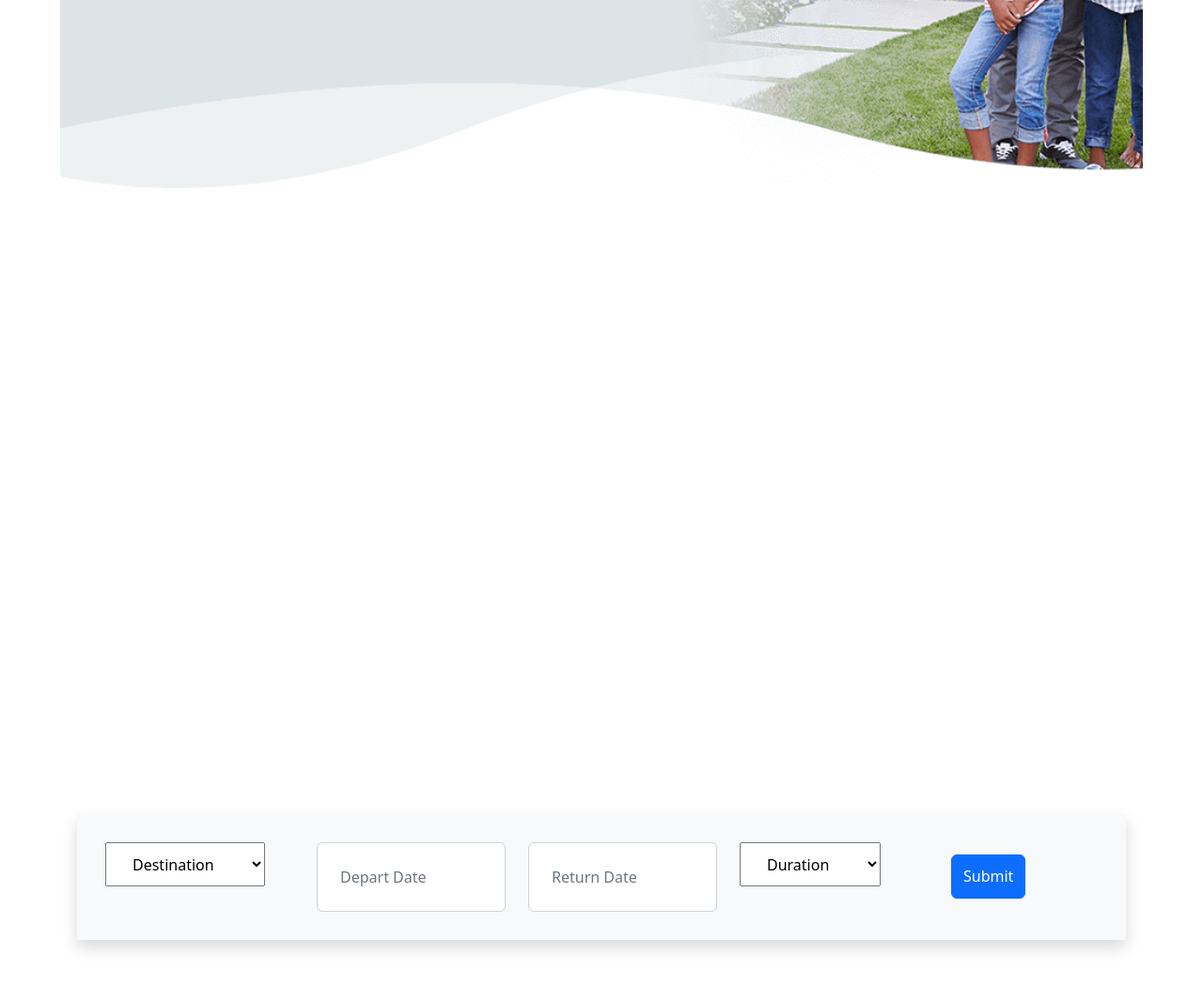
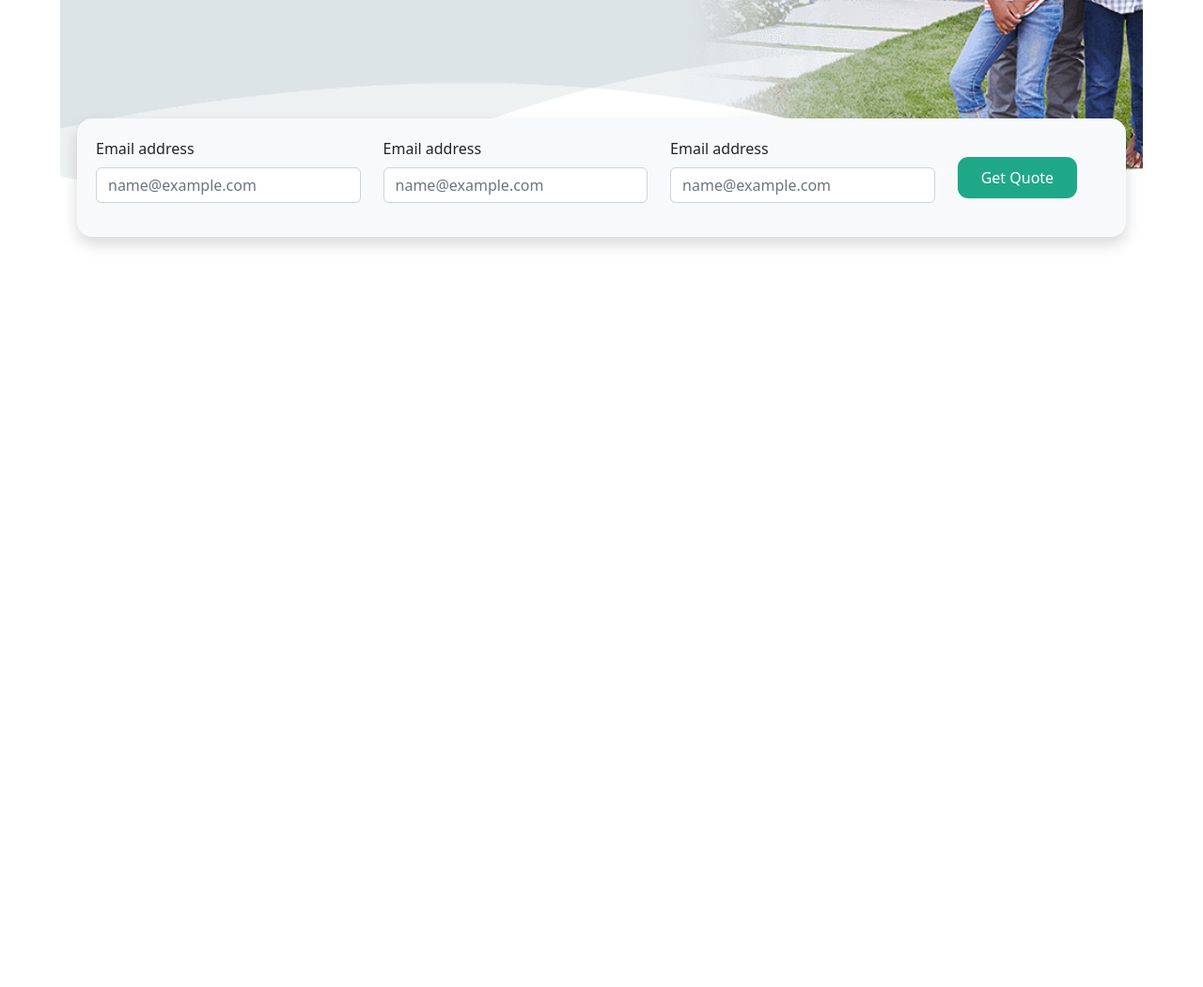
Before and after one commit to devshakibhasan/insurance, a plain HTML site: page index.html in a window 1280 px wide. Shown: the part 520-1570 px from the top of the page at 94% size. After the commit the page ends 868 px from the top, so only its background shows below. Drawn offline with nearby package versions, Linux system fonts and the light colour scheme.

Commit message:
update getQuote

```diff
--- a/css/style.css
+++ b/css/style.css
@@ -124,12 +124,33 @@
 }
 
 
+.getQuote {
+    margin-top: -5em;
+    position: relative;
+
+}
+
+.getQuote button {
+    border: none;
+    outline: 0;
+    display: inline-block;
+    padding: 10px 25px;
+    color: #fff;
+    background-color: #1FA888;
+
+    text-align: center;
+    cursor: pointer;
+    border-radius: .7em;
+}
+
+.getQuote button:hover {
+    background-color: #0A384C;
+    color: white;
+}
 
 @media (max-width: 970px) {
-
     .navbar {
         padding: 1em 0em 1em 0em;
-
     }
 
     .homeBanner {
@@ -142,16 +163,12 @@
         background-position: center;
         background-size: cover;
         position: relative;
-
     }
-
 }
 
 
 
 @media (max-width: 1328px) {
-
-
     .homeBanner-text {
         text-align: center;
         position: absolute;
@@ -161,17 +178,7 @@
     }
 
     .homeBanner-text h1 {
-
         font-size: 2.5em;
         color: #234656;
-
     }
 }
-
-@media (min-width: 768px) {
-    .booking {
-        position: relative;
-        margin-top: 660px !important;
-        z-index: 1;
-    }
-}
--- a/index.html
+++ b/index.html
@@ -65,57 +65,47 @@
     </section>
 
 
-<!-- Booking Start -->
-<div class="container-fluid booking  pb-5">
-    <div class="container pb-5">
-        <div class="bg-light shadow" style="padding: 30px;">
-            <div class="row align-items-center" style="min-height: 60px;">
-                <div class="col-md-10">
-                    <div class="row">
-                        <div class="col-md-3">
-                            <div class="mb-3 mb-md-0">
-                                <select class="custom-select px-4" style="height: 47px;">
-                                    <option selected>Destination</option>
-                                    <option value="1">Destination 1</option>
-                                    <option value="2">Destination 1</option>
-                                    <option value="3">Destination 1</option>
-                                </select>
+    <!-- getQuote Start -->
+    <div class="container-fluid getQuote  pb-5">
+        <div class="container pb-5">
+            <div class="bg-light shadow" style="padding: 20px; border-radius: 1em;">
+                <div class="row align-items-center" style="min-height: 40px;">
+                    <div class="col-md-10">
+                        <div class="row">
+                            <div class="col-lg-4 col-md-4 col-sm-12 col-12">
+                                <div class="mb-3">
+                                    <label for="exampleFormControlInput1" class="form-label">Email address</label>
+                                    <input type="email" class="form-control" id="exampleFormControlInput1"
+                                        placeholder="name@example.com">
+                                </div>
+
                             </div>
-                        </div>
-                        <div class="col-md-3">
-                            <div class="mb-3 mb-md-0">
-                                <div class="date" id="date1" data-target-input="nearest">
-                                    <input type="text" class="form-control p-4 datetimepicker-input" placeholder="Depart Date" data-target="#date1" data-toggle="datetimepicker"/>
+                            <div class="col-lg-4 col-md-4 col-sm-12 col-12">
+                                <div class="mb-3">
+                                    <label for="exampleFormControlInput1" class="form-label">Email address</label>
+                                    <input type="email" class="form-control" id="exampleFormControlInput1"
+                                        placeholder="name@example.com">
+                                </div>
+
+                            </div>
+                            <div class="col-lg-4 col-md-4 col-sm-12 col-12">
+                                <div class="mb-3">
+                                    <label for="exampleFormControlInput1" class="form-label">Email address</label>
+                                    <input type="email" class="form-control" id="exampleFormControlInput1"
+                                        placeholder="name@example.com">
                                 </div>
                             </div>
-                        </div>
-                        <div class="col-md-3">
-                            <div class="mb-3 mb-md-0">
-                                <div class="date" id="date2" data-target-input="nearest">
-                                    <input type="text" class="form-control p-4 datetimepicker-input" placeholder="Return Date" data-target="#date2" data-toggle="datetimepicker"/>
-                                </div>
-                            </div>
-                        </div>
-                        <div class="col-md-3">
-                            <div class="mb-3 mb-md-0">
-                                <select class="custom-select px-4" style="height: 47px;">
-                                    <option selected>Duration</option>
-                                    <option value="1">Duration 1</option>
-                                    <option value="2">Duration 1</option>
-                                    <option value="3">Duration 1</option>
-                                </select>
-                            </div>
+
                         </div>
                     </div>
-                </div>
-                <div class="col-md-2">
-                    <button class="btn btn-primary btn-block" type="submit" style="height: 47px; margin-top: -2px;">Submit</button>
+                    <div class="col-md-2">
+                        <button type="submit">Get Quote</button>
+                    </div>
                 </div>
             </div>
         </div>
     </div>
-</div>
-<!-- Booking End -->
+    <!-- getQuote End -->
 
 
     <!-----------------fontawesome link--------------------->
```
Lines whose indentation alone changed are shown as unchanged.
